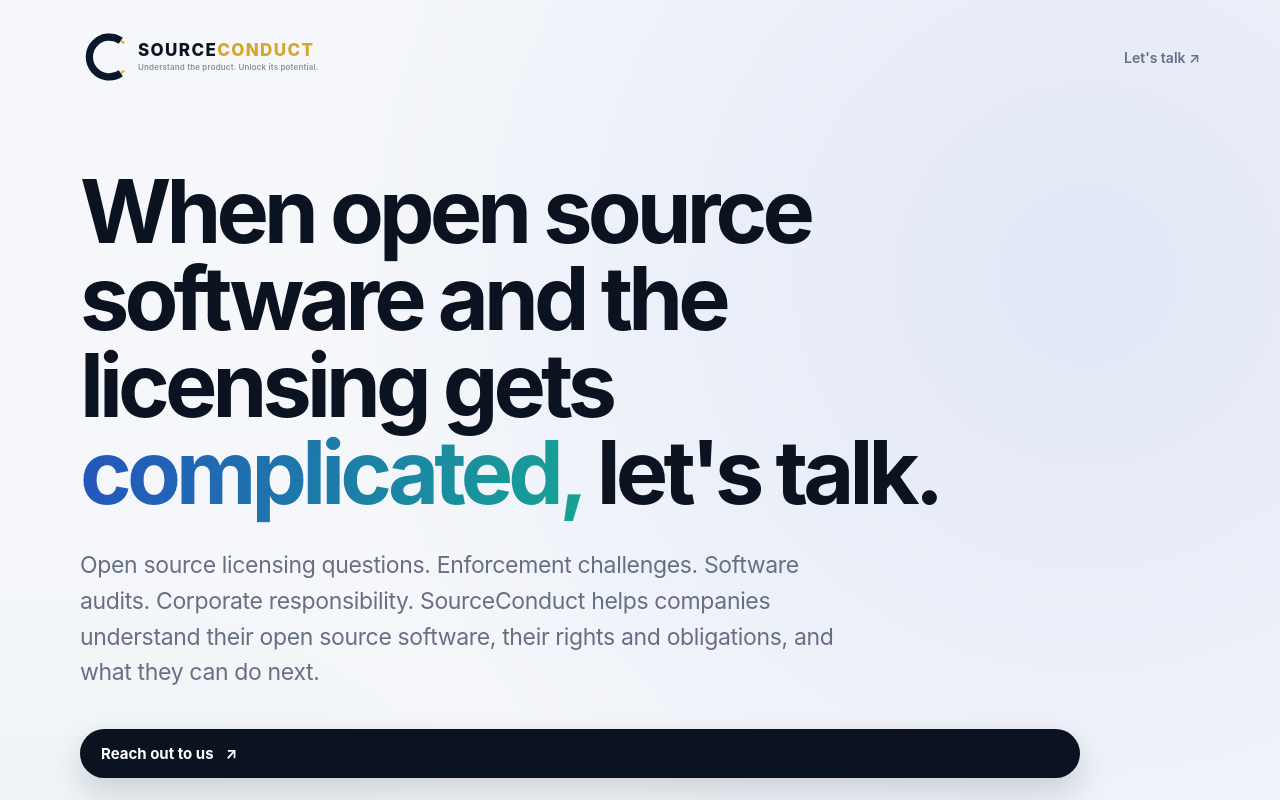
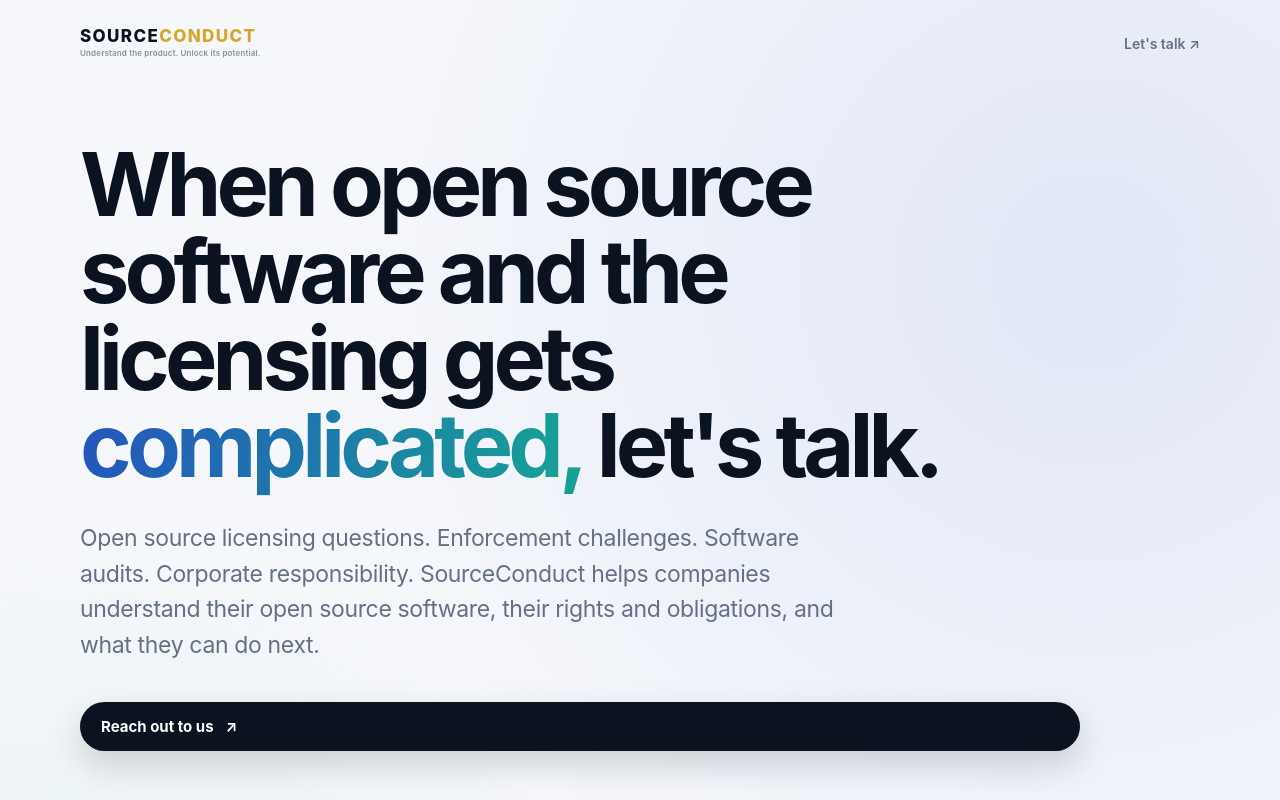
Before and after one commit to parayaparademeyenadam/sourceconduct, a plain HTML site: page index.html in a window 1280 px wide. Shown: the top 800 px of the page. Drawn offline with Linux system fonts and the light colour scheme.

Commit message:
Remove logo and left-align SourceConduct

```diff
--- a/index.html
+++ b/index.html
@@ -19,7 +19,6 @@
     * { box-sizing: border-box; }
     html { scroll-behavior: smooth; }
 
-
     body {
       margin: 0;
       color: var(--ink);
@@ -36,7 +35,6 @@
       margin: 0 auto;
     }
 
-    /* Brand */
     header {
       display: flex;
       align-items: center;
@@ -49,13 +47,6 @@
       align-items: center;
       text-decoration: none;
       color: var(--ink);
-    }
-
-    .mark {
-      width: 58px;
-      height: 58px;
-      flex: 0 0 58px;
-      display: block;
     }
 
     .brand-copy {
@@ -90,10 +81,14 @@
       font-weight: 600;
     }
 
-    /* Hero */
     .hero {
       padding: 108px 0 105px;
       max-width: 1000px;
+      min-height: calc(100vh - 92px);
+      display: flex;
+      flex-direction: column;
+      justify-content: flex-start;
+      padding-top: 54px;
     }
 
     .eyebrow {
@@ -161,15 +156,6 @@
       box-shadow: 0 18px 38px rgba(11,18,32,.20);
     }
 
-    .hero {
-      min-height: calc(100vh - 92px);
-      display: flex;
-      flex-direction: column;
-      justify-content: flex-start;
-      padding-top: 54px;
-    }
-
-    /* Scenarios */
     .section {
       min-height: 100vh;
       display: flex;
@@ -213,7 +199,6 @@
       padding: 48px 0 50px;
       border-bottom: 1px solid var(--line);
     }
-
 
     .journey-number {
       color: var(--teal);
@@ -274,7 +259,6 @@
       box-shadow: 0 12px 28px rgba(11,18,32,.16);
     }
 
-    /* Closing */
     .closing {
       margin-bottom: 58px;
       padding: 55px;
@@ -373,7 +357,6 @@
     @media (max-width: 560px) {
       .wrap { width: min(100% - 30px, 1120px); }
       .header-link { display: none; }
-      .mark { width: min(100%, 360px); flex-basis: auto; }
       .brand { max-width: 100%; }
       header { padding: 22px 0; }
       .hero {
@@ -384,37 +367,15 @@
         min-height: 100svh;
         padding: 55px 0;
       }
-      .footer-cta-wrap { margin-bottom: 22px; }
-      .footer-cta { padding: 17px 18px; }
-      .footer-cta-main { font-size: 15px; }
-      .footer-cta-action { padding: 9px 13px; }
       .footer-simple { gap: 5px; }
     }
   </style>
-  <!-- SourceConduct deployment -->
 </head>
 
 <body>
   <div class="wrap">
     <header>
       <a class="brand" href="#">
-          <svg class="mark" viewBox="0 0 64 64" aria-hidden="true">
-            <path d="M45 14 A22 22 0 1 0 45 50"
-                  fill="none"
-                  stroke="#0a1729"
-                  stroke-width="8"
-                  stroke-linecap="butt"/>
-            <path d="M45 14 L49 17"
-                  fill="none"
-                  stroke="#e5b63f"
-                  stroke-width="2.6"
-                  stroke-linecap="butt"/>
-            <path d="M45 50 L49 47"
-                  fill="none"
-                  stroke="#e5b63f"
-                  stroke-width="2.6"
-                  stroke-linecap="butt"/>
-          </svg>
         <span class="brand-copy">
           <span class="wordmark">SOURCE<span>CONDUCT</span></span>
           <span class="tagline">Understand the product. Unlock its potential.</span>
@@ -439,8 +400,6 @@
         </p>
 
         <a class="cta" href="mailto:sourceconduct@gmail.com">Reach out to us <span>↗</span></a>
-
-
       </section>
 
       <section class="section snap-section">
@@ -510,8 +469,6 @@
           </article>
         </div>
       </section>
-
-
     </main>
 
     <footer>
@@ -524,8 +481,5 @@
       </div>
     </footer>
   </div>
-
-
-
 </body>
 </html>
```
Lines whose indentation alone changed are shown as unchanged.
